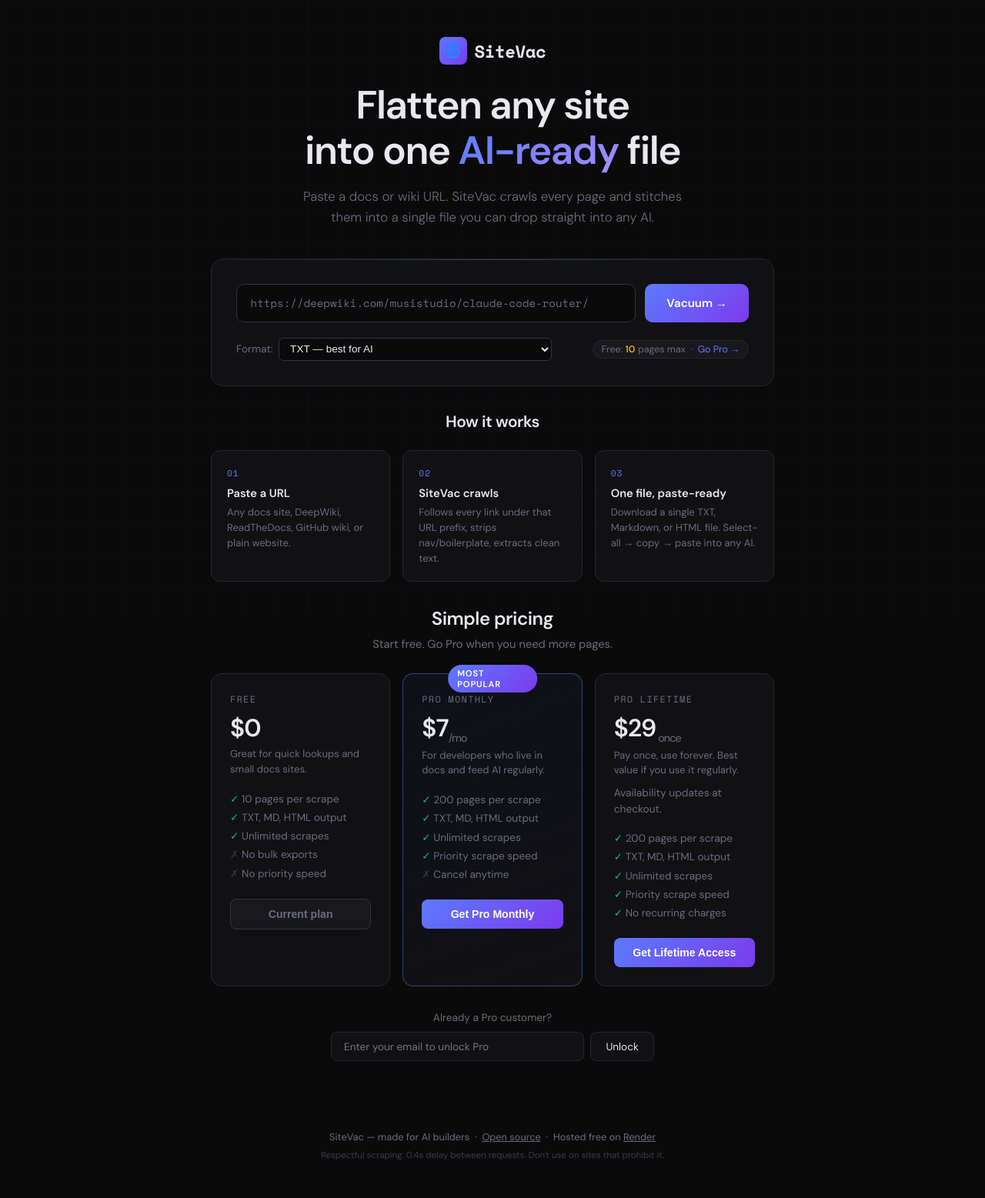
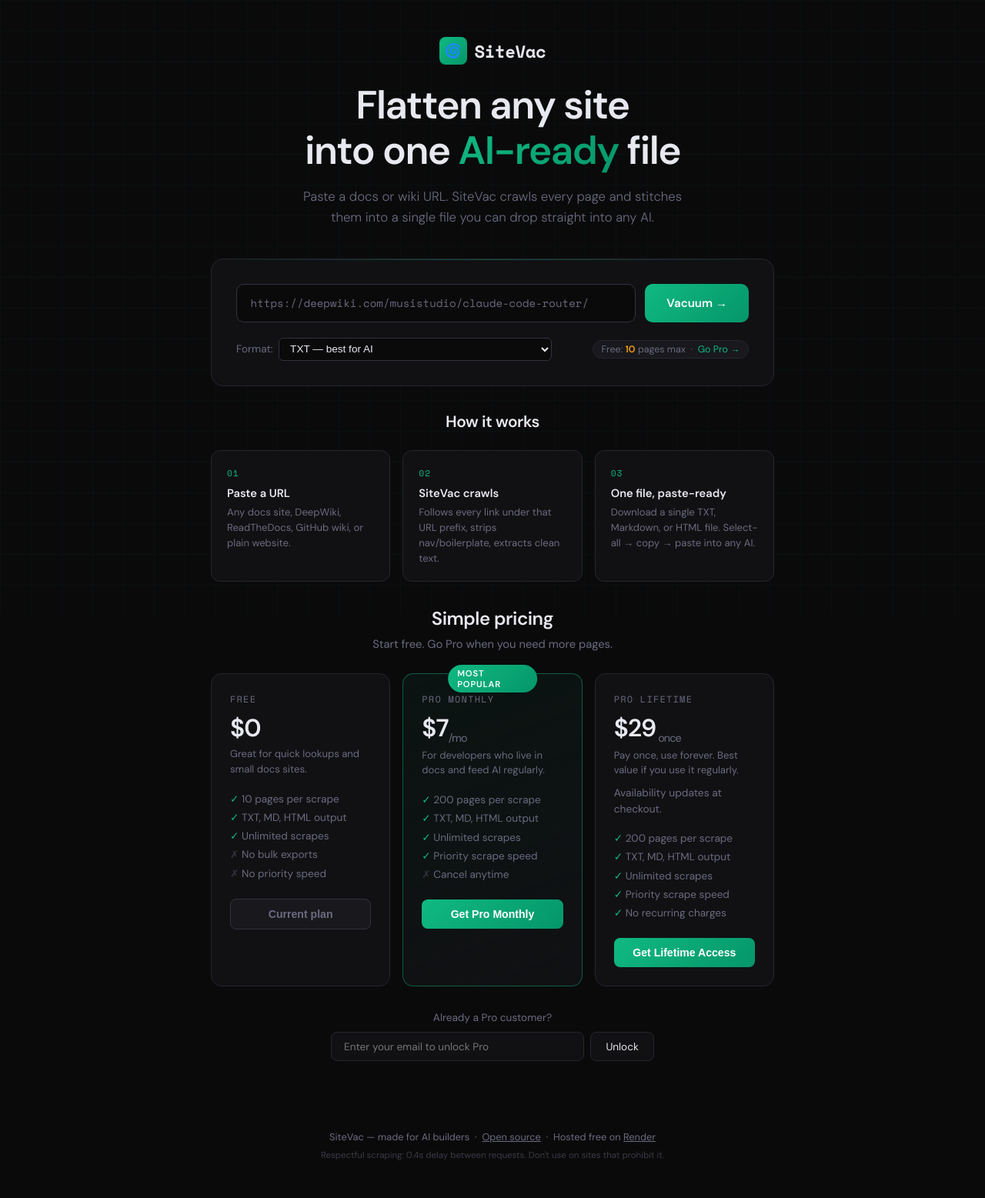
Before and after one commit to JeremySmythDigital/sitevac, a FastAPI app: page / in a window 1280 px wide. Shown: the whole page at 77% size. Run offline with FastAPI, Linux system fonts and the light colour scheme; some libraries are stand-ins or nearby versions.

Commit message:
fix: Replace blue-purple gradient with teal/emerald for design compliance
- Replace blue accent #5b7bff with teal #10b981 (go/success)
- Replace purple accent #7c3aed with emerald #059669
- Update all gradients: logo, h1 em, pro-banner, buttons, progress bar
- Warm up grid texture background (remove blue tint)
- Fix card top border gradient
- Fix featured plan border and background

This aligns with design-taste rules by removing cool blue-purple
in favor of warm teal/emerald that conveys extraction/success.

```diff
--- a/templates/index.html
+++ b/templates/index.html
@@ -24,8 +24,8 @@
   --border2:   #32323e;
   --text:      #e8e8f0;
   --muted:     #6b6b80;
-  --accent:    #5b7bff;
-  --accent2:   #7c3aed;
+  --accent:    #10b981;
+  --accent2:   #059669;
   --success:   #10b981;
   --warning:   #f59e0b;
   --danger:    #ef4444;
@@ -48,8 +48,8 @@
   position: fixed;
   inset: 0;
   background-image:
-    linear-gradient(rgba(91,123,255,0.03) 1px, transparent 1px),
-    linear-gradient(90deg, rgba(91,123,255,0.03) 1px, transparent 1px);
+    linear-gradient(rgba(16,185,129,0.04) 1px, transparent 1px),
+    linear-gradient(90deg, rgba(16,185,129,0.04) 1px, transparent 1px);
   background-size: 40px 40px;
   pointer-events: none;
   z-index: 0;
@@ -101,7 +101,7 @@
 }
 h1 em {
   font-style: normal;
-  background: linear-gradient(135deg, var(--accent), #a78bfa);
+  background: linear-gradient(135deg, var(--accent), var(--accent2));
   -webkit-background-clip: text;
   -webkit-text-fill-color: transparent;
   background-clip: text;
@@ -142,13 +142,13 @@
 /* ── Pro badge banner ── */
 .pro-banner {
   display: none;
-  background: linear-gradient(135deg, rgba(91,123,255,0.12), rgba(124,58,237,0.12));
-  border: 1px solid rgba(91,123,255,0.3);
+  background: linear-gradient(135deg, rgba(16,185,129,0.12), rgba(5,150,105,0.12));
+  border: 1px solid rgba(16,185,129,0.3);
   border-radius: 8px;
   padding: 0.75rem 1.25rem;
   text-align: center;
   font-size: 0.88rem;
-  color: #a5b4fc;
+  color: #6ee7b7;
   margin-bottom: 1.5rem;
 }
 .pro-banner.visible { display: block; }
@@ -168,7 +168,7 @@
   position: absolute;
   top: 0; left: 0; right: 0;
   height: 1px;
-  background: linear-gradient(90deg, transparent, rgba(91,123,255,0.4), transparent);
+  background: linear-gradient(90deg, transparent, rgba(16,185,129,0.4), transparent);
 }
 
 /* ── Form ── */
@@ -193,7 +193,7 @@
 .url-input::placeholder { color: var(--muted); }
 .url-input:focus {
   border-color: var(--accent);
-  box-shadow: 0 0 0 3px rgba(91,123,255,0.12);
+  box-shadow: 0 0 0 3px rgba(16,185,129,0.12);
 }
 
 .go-btn {
@@ -392,8 +392,8 @@
   position: relative;
 }
 .plan.featured {
-  border-color: rgba(91,123,255,0.45);
-  background: linear-gradient(160deg, rgba(91,123,255,0.06), var(--surface));
+  border-color: rgba(16,185,129,0.45);
+  background: linear-gradient(160deg, rgba(16,185,129,0.06), var(--surface));
 }
 .plan-badge {
   position: absolute;
```
